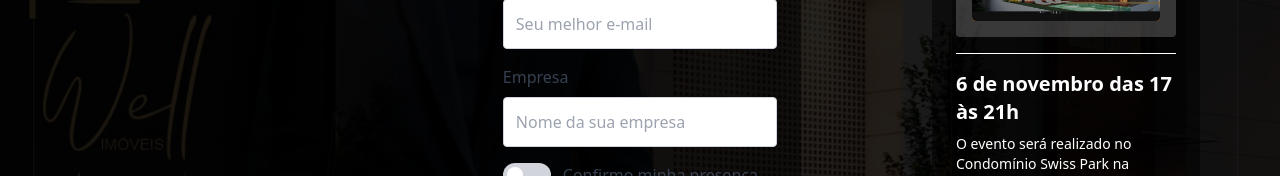
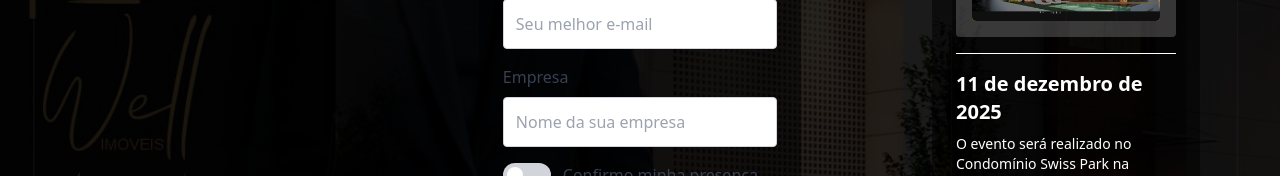
Before and after one commit to usbmkt/wcc, a React (Create React App) app: page / in a window 1280 px wide. Shown: the part 360-536 px from the top of the page. Built offline with nearby package versions, Linux system fonts and the light colour scheme.

Commit message:
Update index.js

```diff
--- a/src/pages/index.js
+++ b/src/pages/index.js
@@ -118,7 +118,7 @@ const HomePage = () => {
               </div>
             </div>
             <div className="border-t border-white pt-4">
-              <p className="text-xl font-bold">6 de novembro das 17 às 21h</p>
+              <p className="text-xl font-bold">11 de dezembro de 2025</p>
               <p className="mt-2 text-sm">
                 O evento será realizado no Condomínio Swiss Park na  Avenida Omar Daibert, nº 1, no bairro Parque Terra Nova II
               </p>
```
